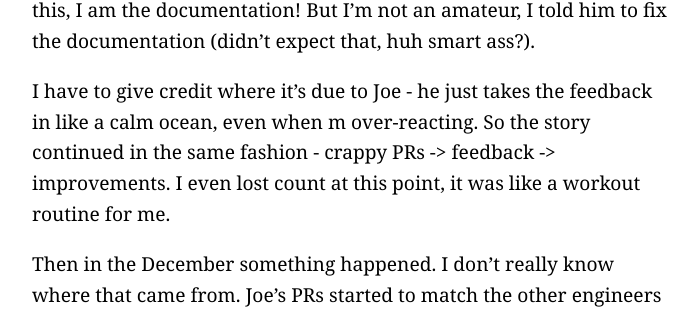
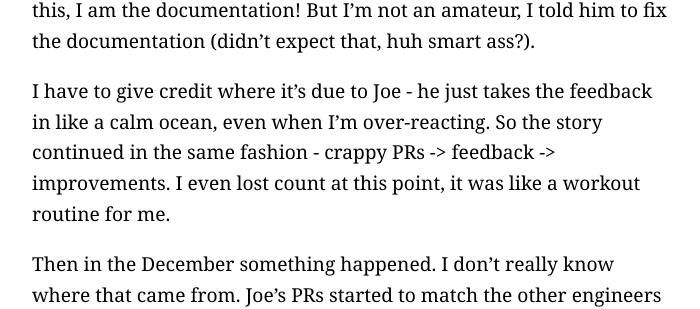
Before and after one commit to alisnic/alisnic.github.com, a Jekyll site: the page built from _posts/2026-09-03-story-about-joe.markdown, in a window 1280 px wide and 900 px high, scrolled down 485 px. Shown: the part 183-492 px from the top of the window, without its empty margins (288-988 px from the left). Built offline with Jekyll 4.4.1, drawn with Linux system fonts in a browser that asks for light colours.

Commit message:
Fix typo

```diff
--- a/_posts/2026-09-03-story-about-joe.markdown
+++ b/_posts/2026-09-03-story-about-joe.markdown
@@ -13,7 +13,7 @@ It started with the usual stuff - we did some onboarding training for Joe. Expla
 
 Then his first PR came in. I don’t know where to even start, Jesus Christ! Unrelated refactors, over-engineering, un-checked assumptions. It was all over the place. Now I’m stuck with this guy, great. What’s even worse, every time I gave him feedback - he complained that “this is not documented”. Bro, nobody has time for this, I am the documentation! But I’m not an amateur, I told him to fix the documentation (didn’t expect that, huh smart ass?).
 
-I have to give credit where it's due to Joe - he just takes the feedback in like a calm ocean, even when m over-reacting. So the story continued in the same fashion - crappy PRs -> feedback -> improvements. I even lost count at this point, it was like a workout routine for me.
+I have to give credit where it's due to Joe - he just takes the feedback in like a calm ocean, even when I'm over-reacting. So the story continued in the same fashion - crappy PRs -> feedback -> improvements. I even lost count at this point, it was like a workout routine for me.
 
 Then in the December something happened. I don’t really know where that came from. Joe’s PRs started to match the other engineers PRs in quality, there were still some rough edges, but overall they were decent. We needed to start shifting the conversation with Joe - what problem are we solving, who are the end users. We were past the technicalities and the only thing that Joe was missing is the “why” and “for whom”.
 
```
